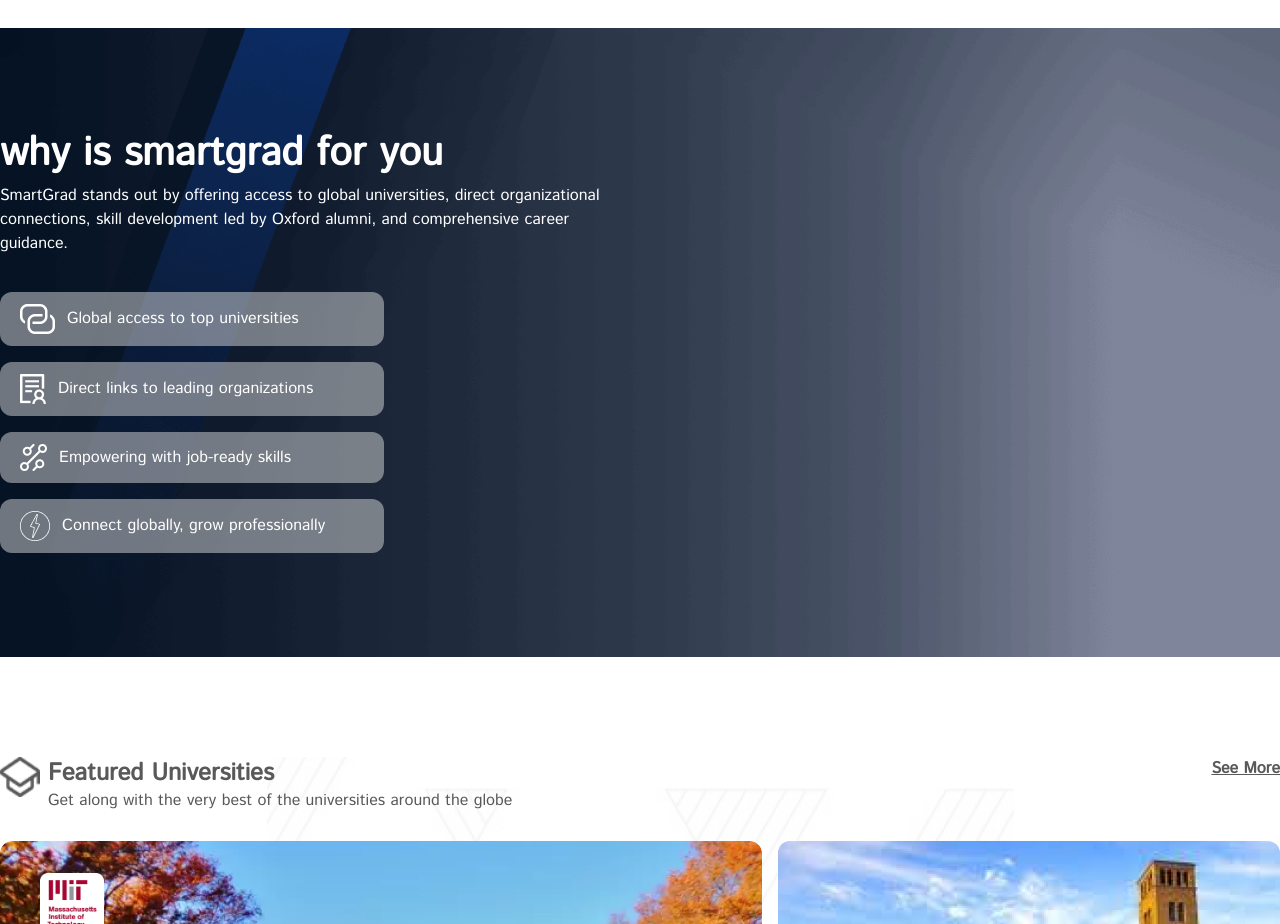
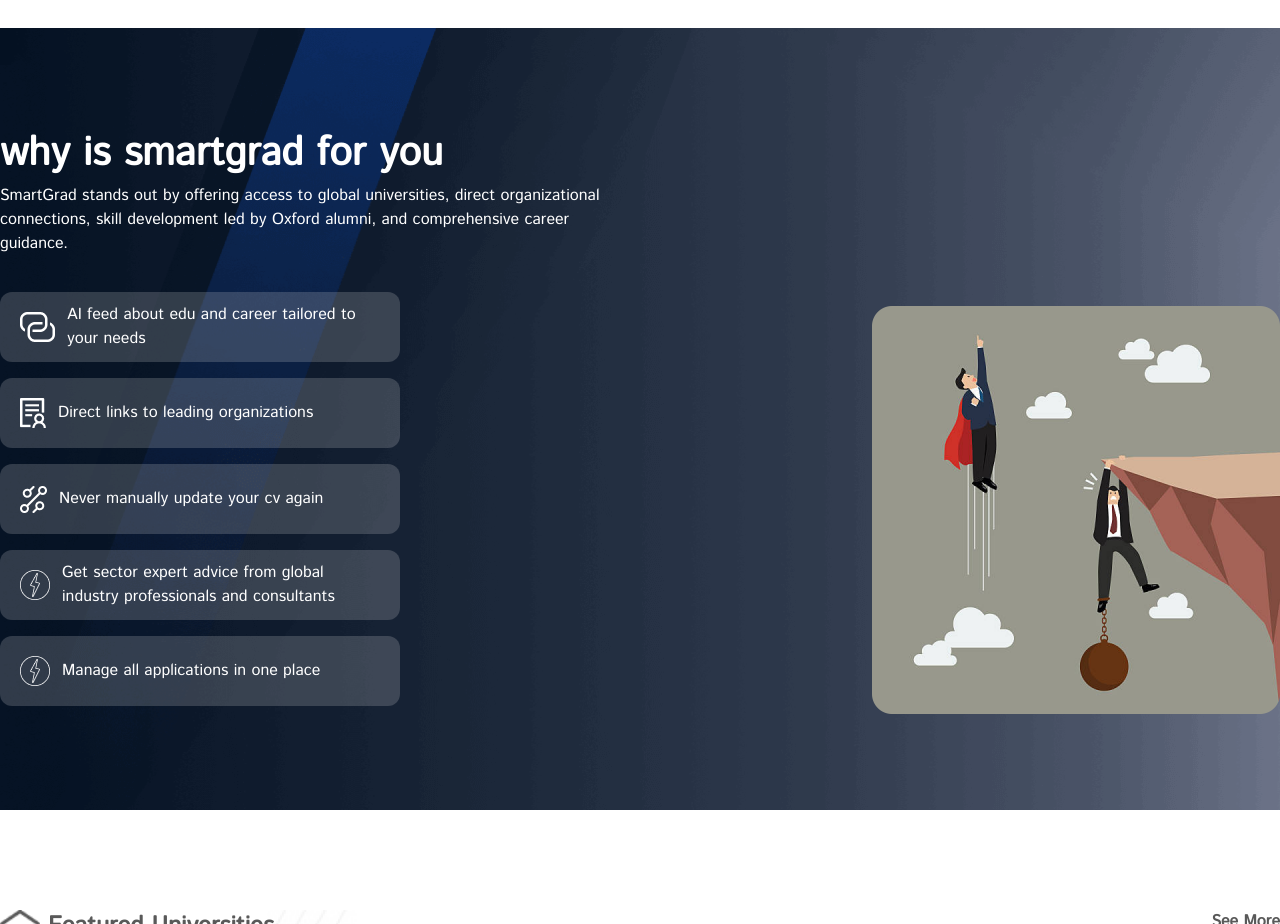
Before and after one commit to Rohan1279/smartgrad-frontend, a React (Vite) app: page / in a window 1280 px wide. Shown: the part 1260-2184 px from the top of the page. Built offline with nearby package versions, Linux system fonts and the light colour scheme.

Commit message:
Add placeholder image and update text in UniqueSection component

```diff
--- a/src/Pages/Home/UniqueSection/UniqueSection.jsx
+++ b/src/Pages/Home/UniqueSection/UniqueSection.jsx
@@ -1,4 +1,5 @@
 import background from "../../../assets/unique-section.png";
+import placeholder from "../../../assets/unique-section-placeholder.png";
 import connection from "../../../assets/UniqueSectionIcons/connection.png";
 import empower from "../../../assets/UniqueSectionIcons/empower.png";
 import solution from "../../../assets/UniqueSectionIcons/solution.png";
@@ -21,23 +22,36 @@
             direct organizational connections, skill development led by Oxford
             alumni, and comprehensive career guidance.
           </p>
+
           <div className="flex flex-col items-start">
-            <div className="flex justify-start items-center space-x-3 hover:bg-[#00D4D6]/50 cursor-pointer [&_img]:hover:scale-105 transition-all px-5 py-3 bg-[#D9D9D9]/50  w-96 rounded-xl my-2">
+            <div className="flex justify-start items-center space-x-3 hover:bg-[#00D4D6]/50 cursor-pointer [&_img]:hover:scale-105 transition-all px-5 py-3 bg-[#D9D9D9]/20  w-[25rem] h-[70px] rounded-xl my-2">
               <img src={connection} alt="" />
-              <p>Global access to top universities</p>
+              <p>AI feed about edu and career tailored to your needs</p>
             </div>
-            <div className="flex justify-start items-center space-x-3 hover:bg-[#00D4D6]/50 cursor-pointer [&_img]:hover:scale-105 transition-all px-5 py-3 bg-[#D9D9D9]/50  w-96 rounded-xl my-2">
+            <div className="flex justify-start items-center space-x-3 hover:bg-[#00D4D6]/50 cursor-pointer [&_img]:hover:scale-105 transition-all px-5 py-3 bg-[#D9D9D9]/20  w-[25rem] h-[70px] rounded-xl my-2">
               <img src={solution} alt="" />
               <p>Direct links to leading organizations</p>
             </div>
-            <div className="flex justify-start items-center space-x-3 hover:bg-[#00D4D6]/50 cursor-pointer [&_img]:hover:scale-105 transition-all px-5 py-3 bg-[#D9D9D9]/50  w-96 rounded-xl my-2">
+            <div className="flex justify-start items-center space-x-3 hover:bg-[#00D4D6]/50 cursor-pointer [&_img]:hover:scale-105 transition-all px-5 py-3 bg-[#D9D9D9]/20  w-[25rem] h-[70px] rounded-xl my-2">
               <img src={empower} alt="" />
-              <p>Empowering with job-ready skills</p>
+              <p>Never manually update your cv again</p>
             </div>
-            <div className="flex justify-start items-center space-x-3 hover:bg-[#00D4D6]/50 cursor-pointer [&_img]:hover:scale-105 transition-all px-5 py-3 bg-[#D9D9D9]/50  w-96 rounded-xl my-2">
+            <div className="flex justify-start items-center space-x-3 hover:bg-[#00D4D6]/50 cursor-pointer [&_img]:hover:scale-105 transition-all px-5 py-3 bg-[#D9D9D9]/20  w-[25rem] h-[70px] rounded-xl my-2">
               <img src={tech} alt="" />
-              <p>Connect globally, grow professionally</p>
+              <p>
+                Get sector expert advice from global industry professionals and
+                consultants
+              </p>
             </div>
+            <div className="flex justify-start items-center space-x-3 hover:bg-[#00D4D6]/50 cursor-pointer [&_img]:hover:scale-105 transition-all px-5 py-3 bg-[#D9D9D9]/20  w-[25rem] h-[70px] rounded-xl my-2">
+              <img src={tech} alt="" />
+              <p>Manage all applications in one place</p>
+            </div>
+          </div>
+        </div>
+        <div className=" flex items-end justify-end">
+          <div>
+            <img src={placeholder} alt="" className="w-[408px] h-[408px]" />
           </div>
         </div>
       </div>
```
Also changed, not shown: src/assets/unique-section-placeholder.png (added).
